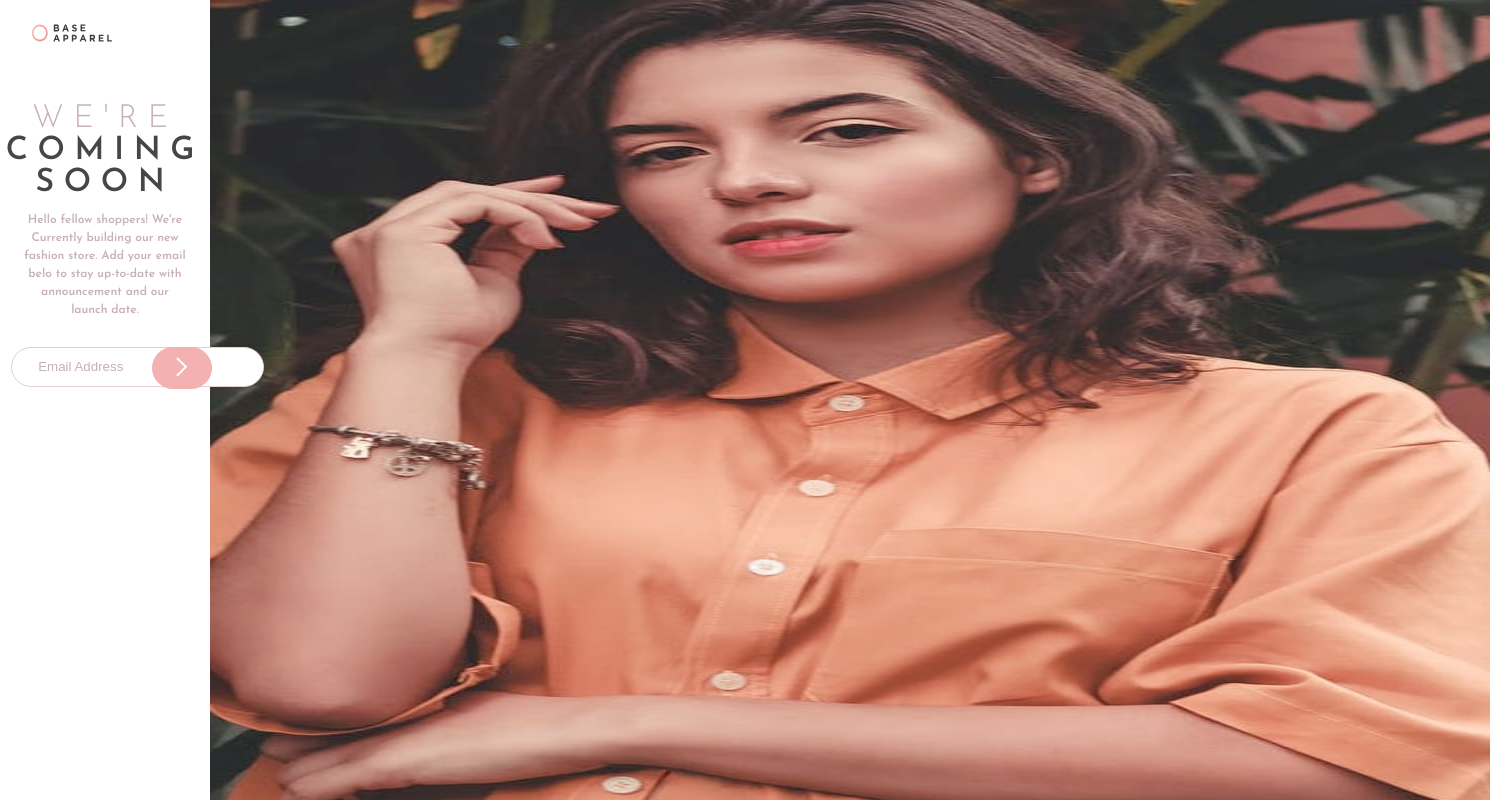
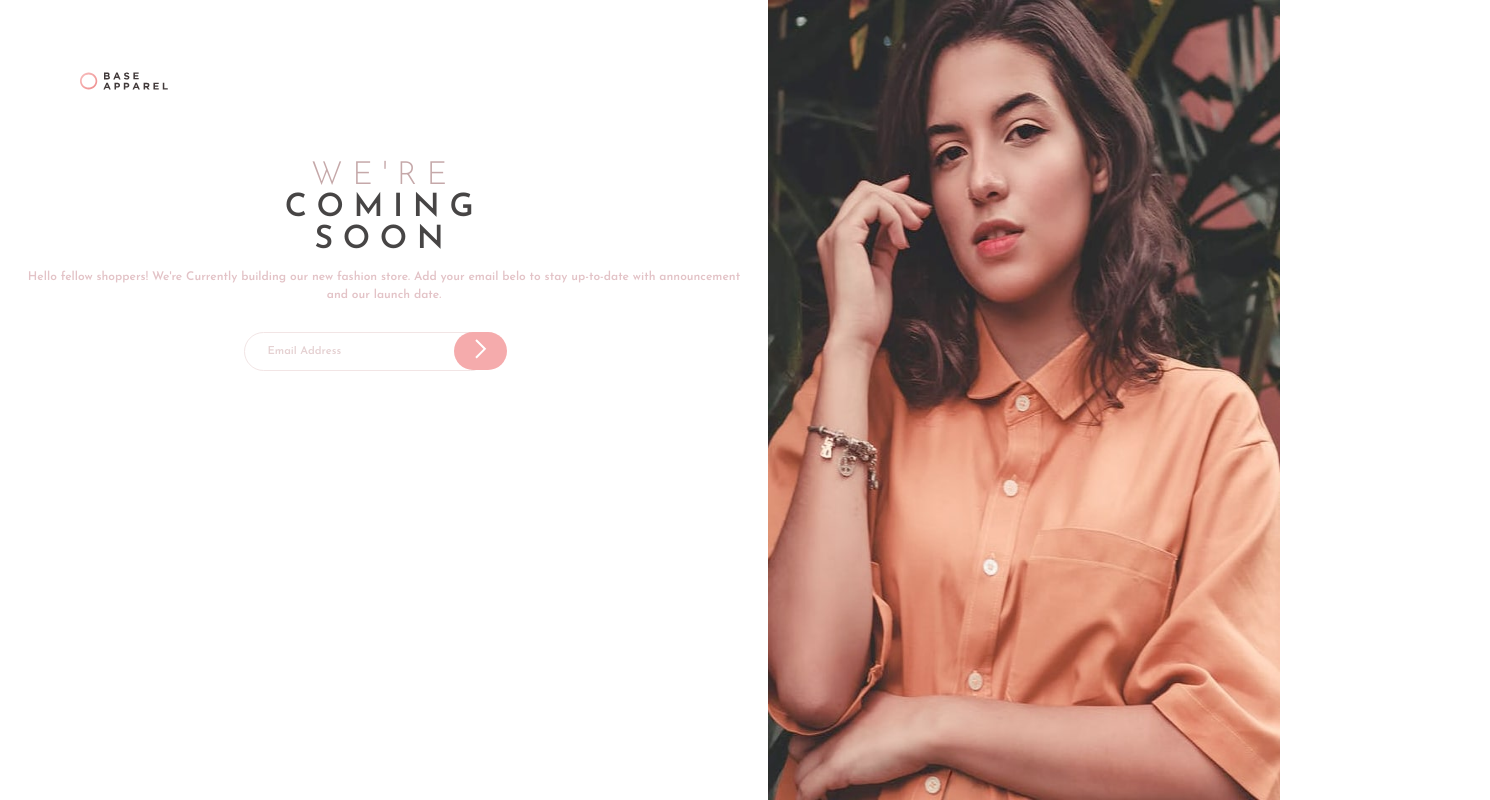
Before and after one commit to Arfath333/Project2, a plain HTML site: page index.html in a window 1280 px wide. Shown: the whole page, 1490 px wide, since content can reach past the window. Drawn offline with Linux system fonts and the light colour scheme.

Commit message:
changes in input

```diff
--- a/index.html
+++ b/index.html
@@ -17,6 +17,7 @@
   </head>
   <body>
     <div class="parent">
+
       <div className="contentwrap">
 
         <div class="container">
@@ -34,9 +35,8 @@
 
              <div class="cs" >
              <h5>COMING </br>
-             SOON</h15>
+             SOON</h5>
              </div>
-
         </div>
 
         <div  class="hello">
@@ -49,6 +49,7 @@
         <div class="email">
           <input type="email" placeholder="Email Address" />
           <button>
+            <div class="img">
               <svg xmlns="http://www.w3.org/2000/svg" width="12" height="20">
                 <path
                   fill="none"
@@ -56,7 +57,8 @@
                   stroke-width="2"
                   d="M1 1l8.836 8.836L1 18.671"
                 />
-            </svg>
+              </svg> </div>
+
           </button>
         </div>
 
@@ -67,6 +69,7 @@
         <img src="hero-desktop.jpg" alt="hero-desktop" />
       </div>
       </div>
+
     </div>
 
   </body>
--- a/style.css
+++ b/style.css
@@ -1,11 +1,15 @@
 * {
-  padding: 0px;
-  margin: 0px;
+  padding: 0;
+  margin: 0;
   box-sizing: border-box;
+}
+body {
+  max-width: 2400px;
+  margin: 0 auto;
 }
 
 .container img {
-  width: 7em;
+  width: 7.5em;
   height: 3.6em;
   padding: 1.5em 0em 1em 2em;
 }
@@ -15,7 +19,7 @@
 }
 .w p {
   font-family: "Josefin Sans", sans-serif;
-  color: rgb(199, 177, 178, 255);
+  color: rgb(197, 168, 169);
   letter-spacing: 0.3em;
   font-size: 2em;
   font-weight: 500;
@@ -32,53 +36,52 @@
 .hello p {
   font-family: "Josefin Sans", sans-serif;
   font-weight: 600;
-  color: rgb(199, 177, 178, 255);
+  color: rgb(227, 195, 199);
   font-size: 12px;
   text-align: center;
   padding: 1em 2em 2.3em 2em;
   line-height: 1.5;
 }
 .email {
-  width: 90%;
+  width: 85%;
   max-width: 280px;
   margin: 0 auto;
 }
 .email input {
-  display: inline;
   border-radius: 10em;
-  border: 1px solid rgb(227, 207, 208, 255);
-  height: 3em;
-  width: 19em;
+  border: 1px solid rgba(242, 229, 229, 255);
+  height: 3.5em;
+  font-family: "Josefin Sans", sans-serif;
+  font-weight: 600;
+  font-size: 0.7em;
+  width: 22em;
   padding: 0 2em;
   position: absolute;
-  outline: none;
 }
-
+.email button {
+  background-color: rgb(245, 171, 172);
+  border: none;
+  border-radius: 50px;
+  width: 4em;
+  height: 2.85em;
+  position: relative;
+  margin-left: 75%;
+  cursor: pointer;
+}
 ::placeholder {
   /* Chrome, Firefox, Opera, Safari 10.1+ */
-  color: rgb(199, 177, 178, 255);
+  color: rgb(229, 209, 210);
   opacity: 1; /* Firefox */
 }
 
 :-ms-input-placeholder {
   /* Internet Explorer 10-11 */
-  color: rgb(199, 177, 178, 255);
+  color: rgb(229, 209, 210);
 }
 
 ::-ms-input-placeholder {
   /* Microsoft Edge */
-  color: rgb(199, 177, 178, 255);
-}
-
-.email button {
-  background-color: rgb(244, 177, 177, 255);
-  border: none;
-  border-radius: 50px;
-  width: 4.5em;
-  height: 3.2em;
-  position: relative;
-  margin-left: 75%;
-  cursor: pointer;
+  color: rgb(229, 209, 210);
 }
 
 .email button:hover {
@@ -94,21 +97,24 @@
   }
   .parent {
     display: flex;
-    flex direction:row;
     height: 100%;
-  }
-  .contentwrap {
-    height: 100%;
-    width: 100vw;
   }
 
   .desktopwrap {
-    height: 100%;
+    height: 100vh;
     width: 100vw;
   }
   .desktopimg img {
     display: block;
-    width: 100vw;
+    width: 40vw;
     height: 100vh;
   }
+  .container {
+    margin: 3em 3em 3em 3em;
+    height: 4em;
+  }
+
+  .hello {
+    margin: 0em auto;
+  }
 }
```
Lines whose indentation alone changed are shown as unchanged.
